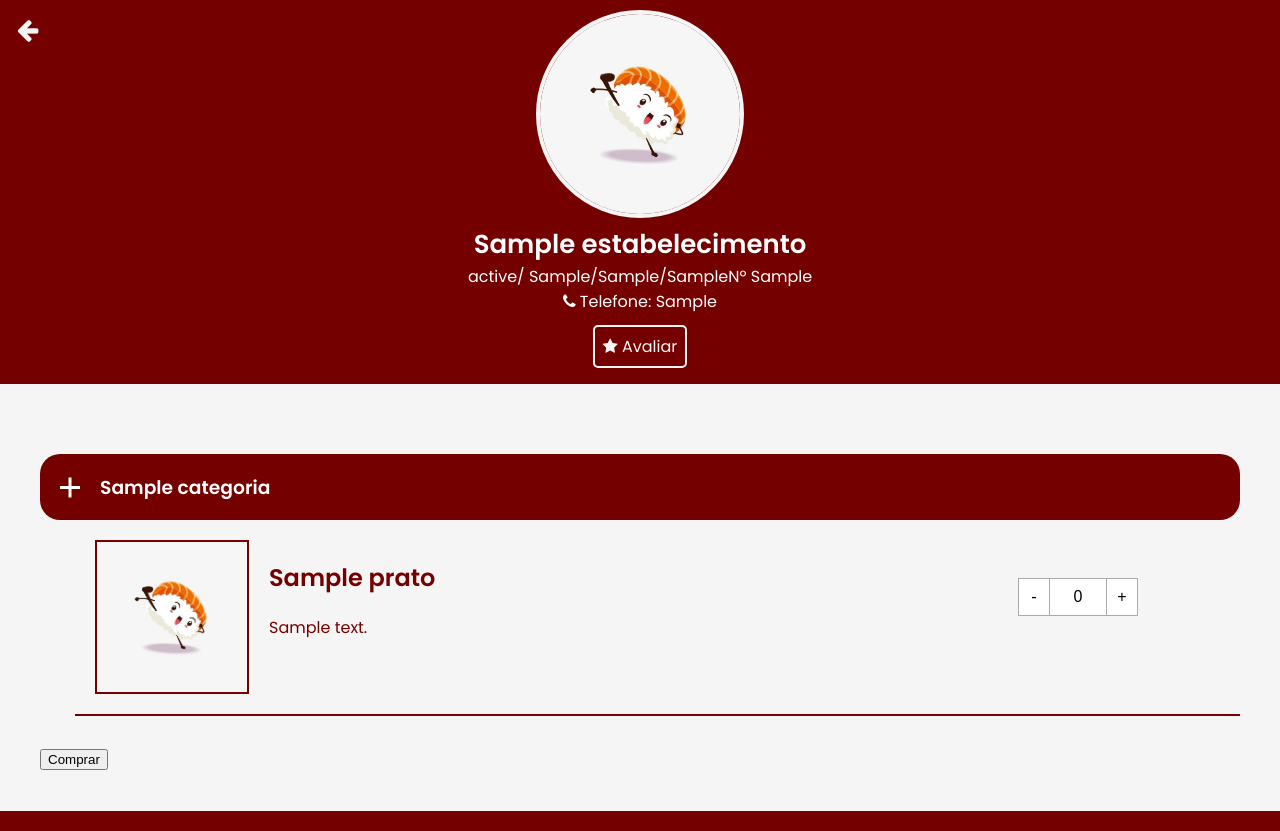
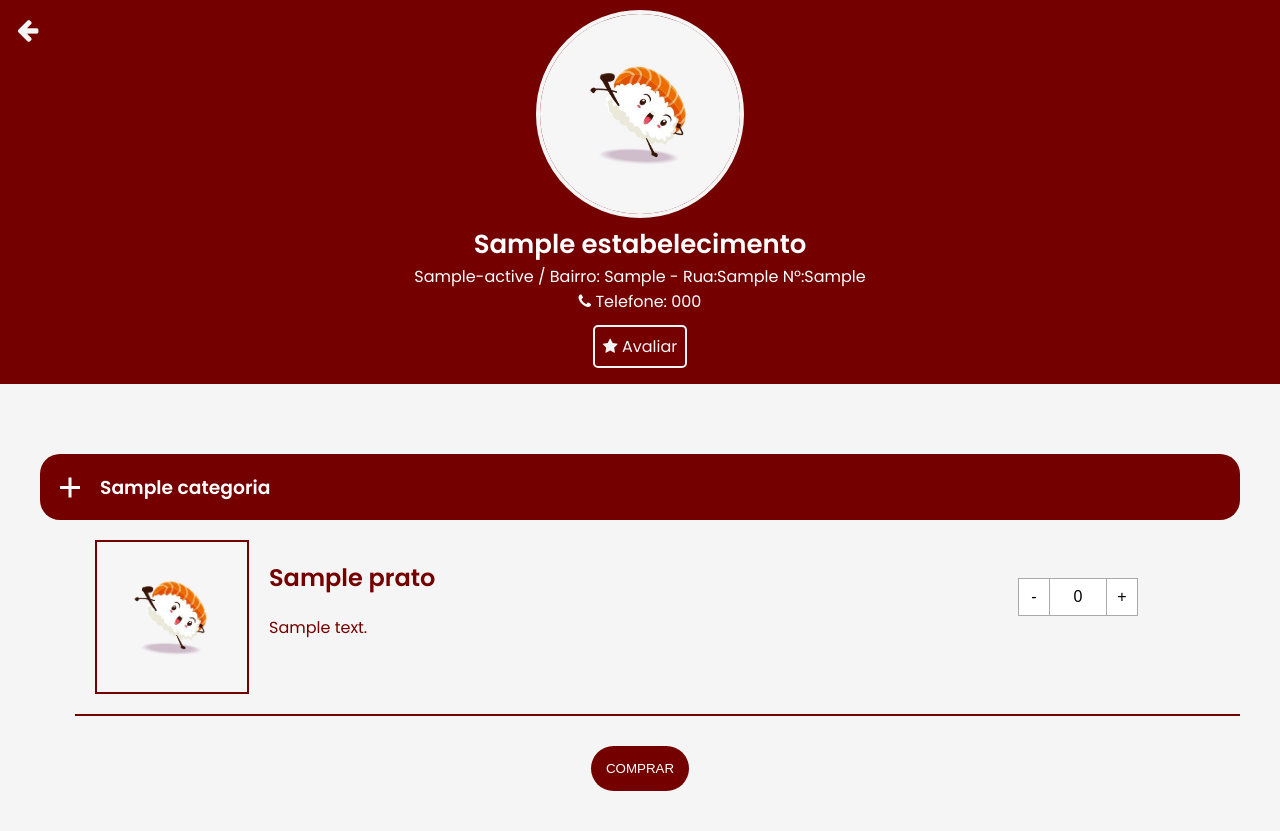
Before and after one commit to Yasnnie/Fast-Sushi, a PHP site: page /php/cardapio.php?id=1 in a window 1280 px wide. Run offline with PHP 8.4, Linux system fonts and the light colour scheme; tables that the repository leaves empty or names only in its code hold one stand-in row (values such as "Sample post").

Commit message:
Att de dados

```diff
--- a/css/cardapio.css
+++ b/css/cardapio.css
@@ -186,3 +186,24 @@ main{
     margin-left: 20px;
     color: rgb(116, 0, 0);
 }
+
+main .button-comprar{
+    display: block;
+    margin-left: auto;
+    margin-right: auto;
+    background: rgb(116, 0, 0);
+    border: none;
+    color: white;
+    text-decoration: none;
+    text-transform: uppercase;
+    padding: 15px;
+    border-radius: 100px;
+    transition: 0.2s;
+    cursor: pointer;
+  }
+
+  main .button-comprar:hover{
+
+    background: rgb(167, 0, 0);
+    transition: 0.2s;
+  }
--- a/json/login.json
+++ b/json/login.json
@@ -1 +1 @@
-{"idLogado":"1","tipoConta":"pf"}
+{"idLogado":"1","tipoConta":"estabelecimento"}
--- a/php/cardapio.php
+++ b/php/cardapio.php
@@ -31,10 +31,10 @@
                 while ($row = $result->fetch_array()) {
                     $innerHtml = "
                     <h1>{$row['nome']}</h1>
-                    <p>{$row['estado']}/ {$row['cidade']}/{$row['bairro']}/{$row['rua']}Nº {$row['numero']}</p>
+                    <p>{$row['cidade']}-{$row['estado']} / Bairro: {$row['bairro']} - Rua:{$row['rua']} Nº:{$row['numero']}</p>
                     <div>
                 <i class='fa fa-phone iconphone' id='phone' aria-hidden='true'></i>
-                <label for='phone'>Telefone: {$row['numero']} </label>
+                <label for='phone'>Telefone: {$row['telefone']} </label>
             </div>
                     ";
                 }
@@ -65,8 +65,8 @@
                 $escrever = "
                 <div class='box-categoria'>
                     <div class='titulo-categoria'>
-                        <input type='checkbox' id='bebida'>
-                        <label for='bebida'>
+                        <input type='checkbox' id='{$row['nome']}'>
+                        <label for='{$row['nome']}'>
                         <span class='icon'></span>
                             <h3>{$row['nome']}</h3>
                         </label>
@@ -106,7 +106,7 @@
         }
 
         ?>
-        <button>Comprar</button>
+        <button class="button-comprar">Comprar</button>
     </main>
 
 
```
